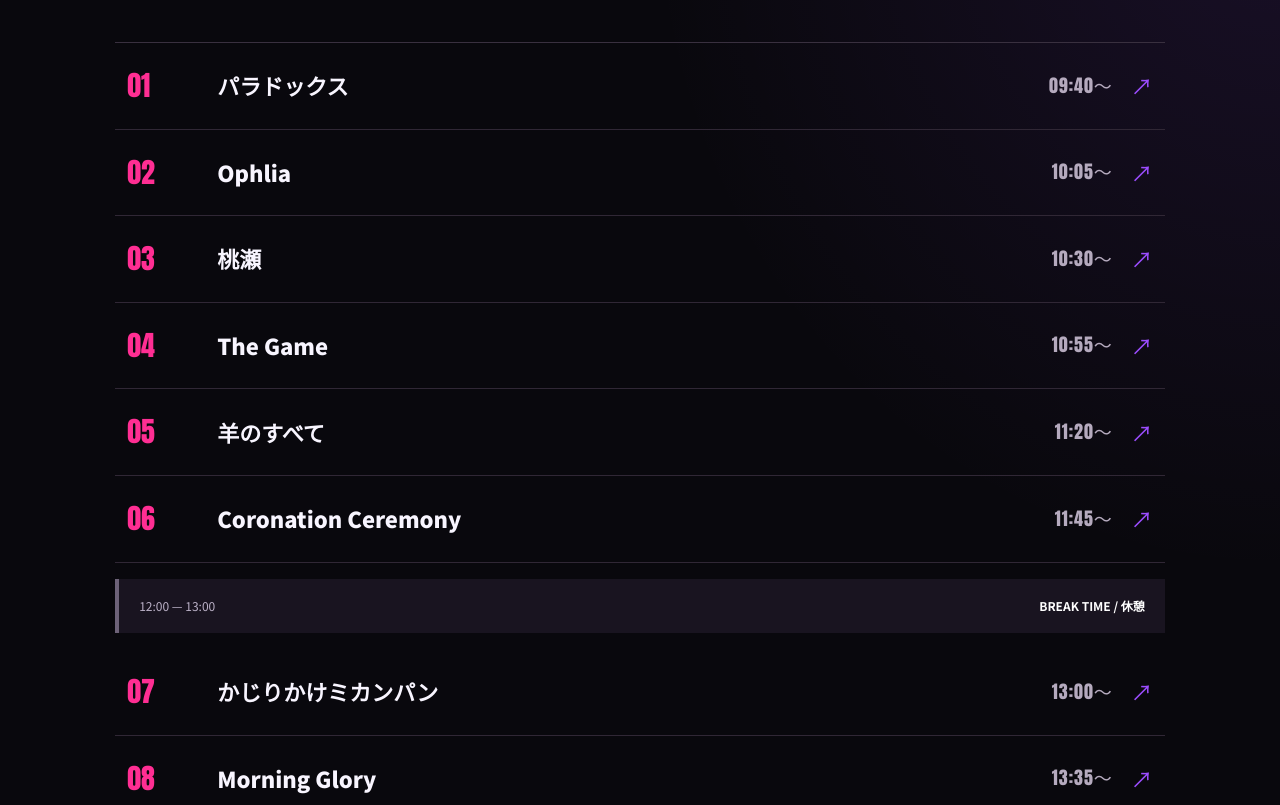
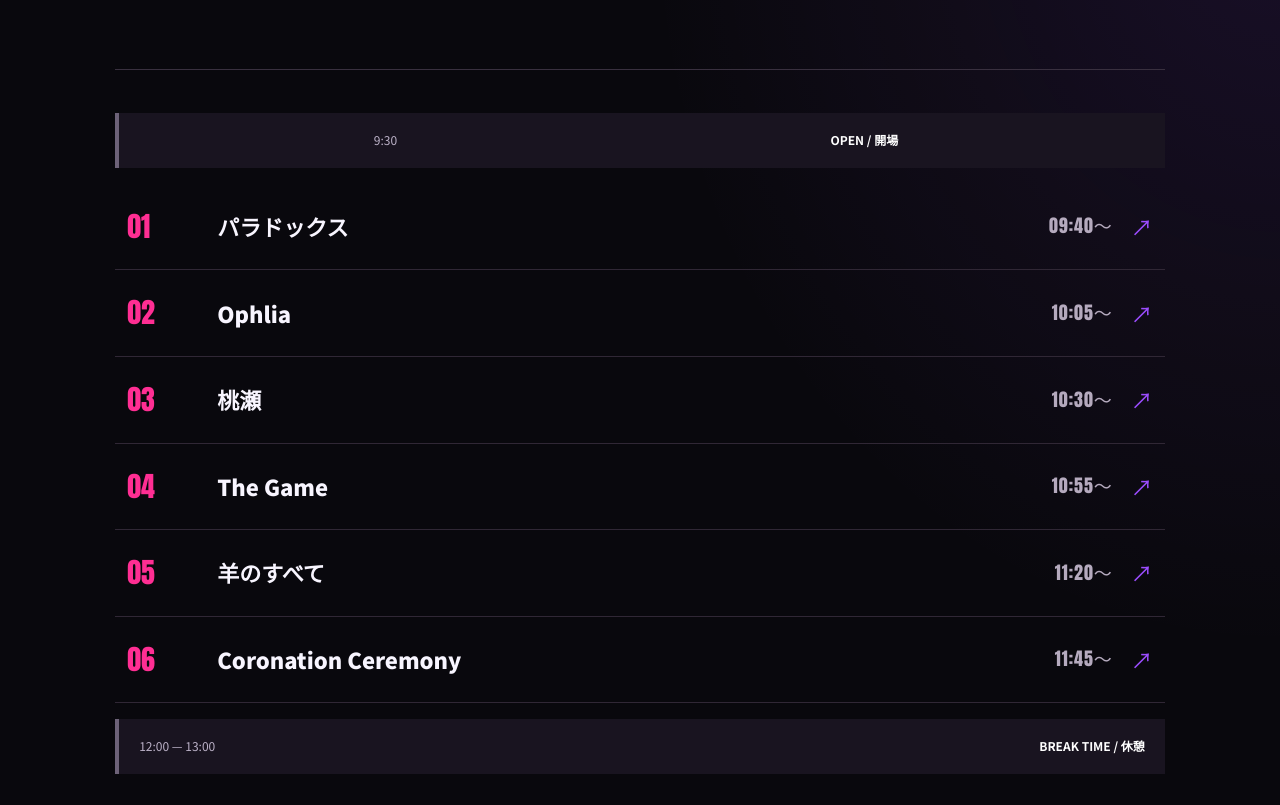
Before and after one commit to sonac3/denpsailive2026, a plain HTML site: page index.html in a window 1280 px wide. Shown: the part 1780-2585 px from the top of the page. Drawn offline with Linux system fonts and the light colour scheme.

Commit message:
Update index.html

```diff
--- a/index.html
+++ b/index.html
@@ -82,7 +82,12 @@
       <p class="section-description">12 BANDS</p>
     </div>
 
-    <div class="lineup-list">
+    　<div class="lineup-list">
+      　<div class="special-item">
+  　　　<span>9:30</span>
+  　　　<strong>OPEN / 開場</strong>
+　　　　</div>
+
       <a href="#band1" class="lineup-item">
         <span class="lineup-number">01</span>
         <span class="lineup-name">パラドックス</span>
```
